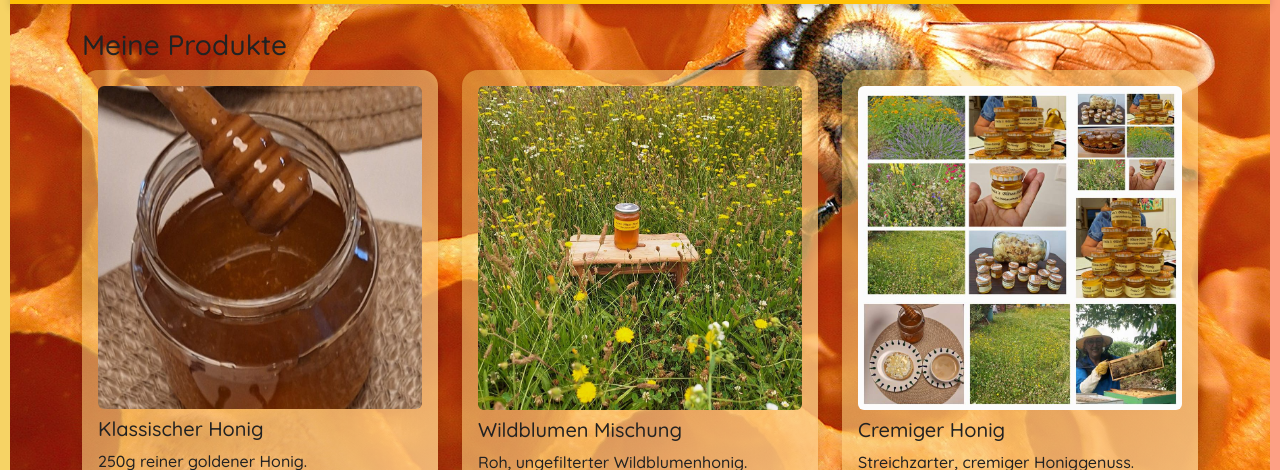
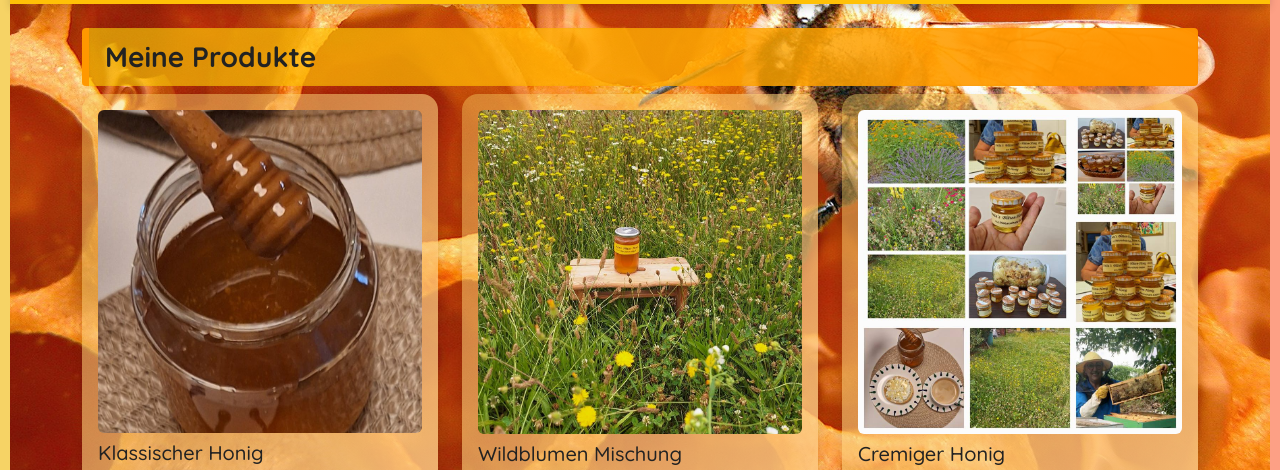
Before and after one commit to KorNSpritz/OniHoni, a plain HTML site: page index.html in a window 1280 px wide. Shown: the part 316-786 px from the top of the page. Drawn offline with nearby package versions, Linux system fonts and the light colour scheme.

Commit message:
Update index.html
adding the H3 style to fix the  titles borders

```diff
--- a/index.html
+++ b/index.html
@@ -103,6 +103,19 @@
         font-weight: 500;
         border-top: 4px solid #ffc107;
         position: relative;
+      }
+      section h3 {
+        background: linear-gradient(
+          135deg,
+          rgba(255, 218, 8, 0.6) 0%,
+          rgb(255, 145, 0) 100%
+        );
+        padding: 0.75rem 1rem;
+
+        border-left: 7px solid #ff9800;
+        border-radius: 0.25rem;
+        font-weight: 700;
+        box-shadow: inset 0 0 3px rgba(0, 0, 0, 0.05);
       }
       .lang-switch {
         margin-top: 1rem;
```
